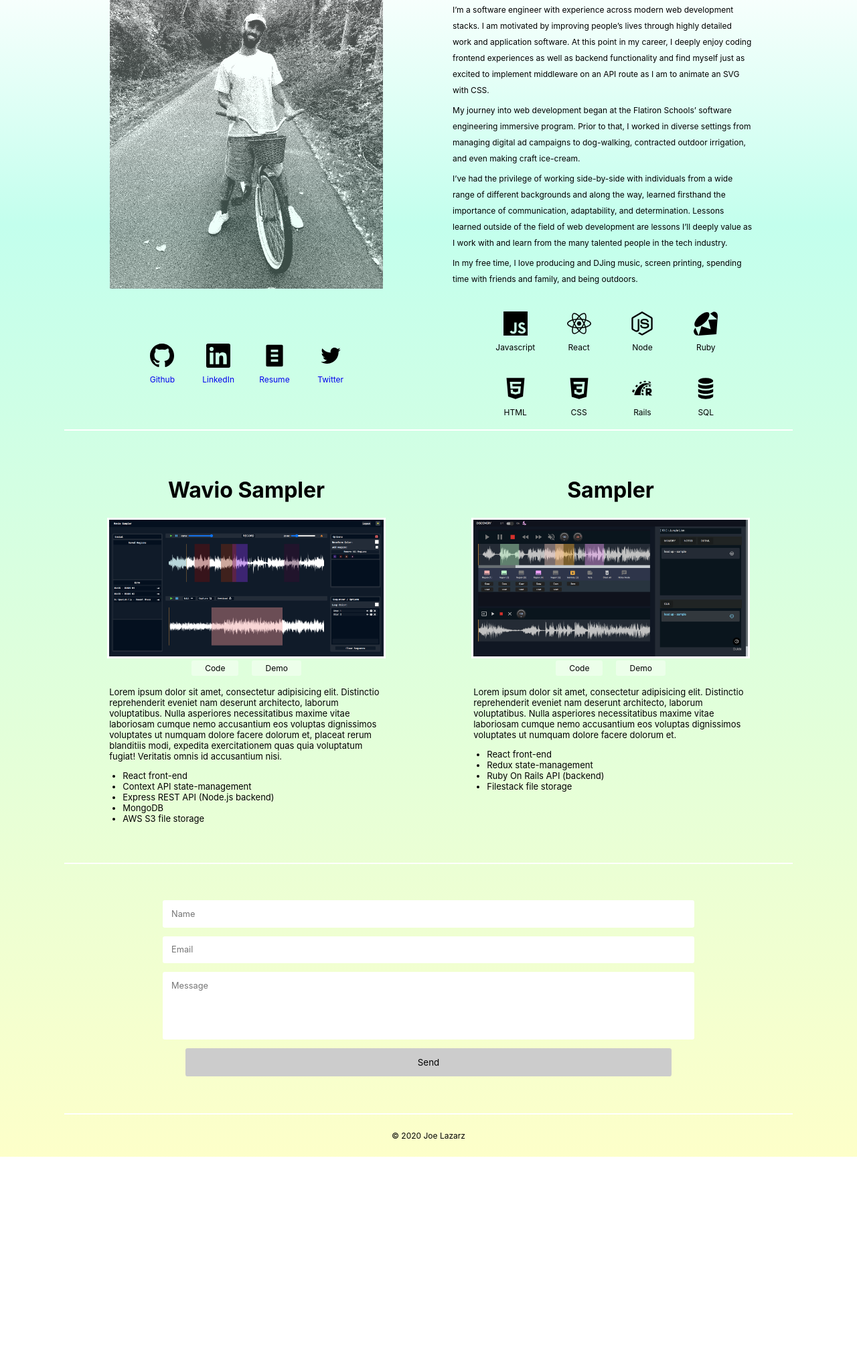
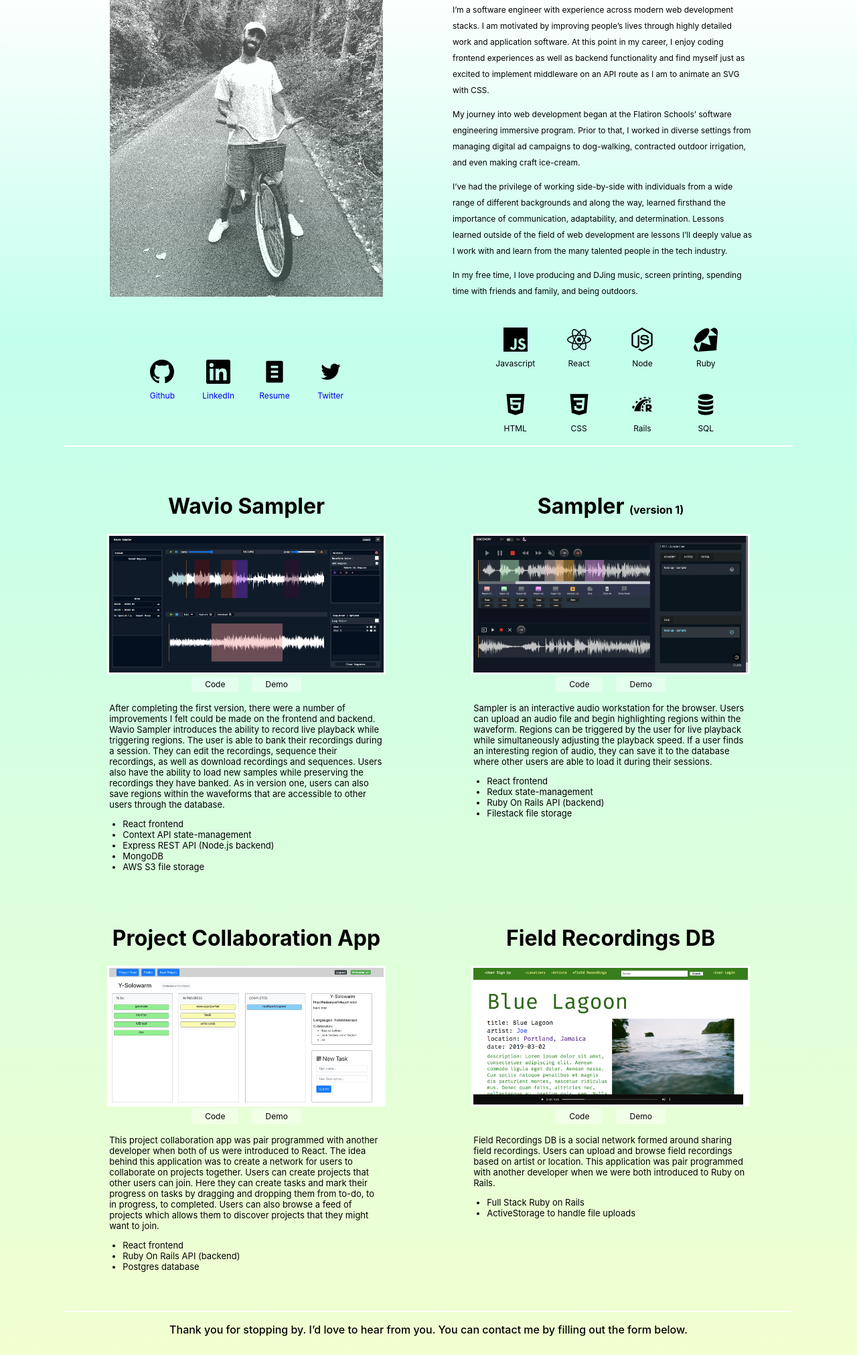
Before and after one commit to joelazarz/jlazarz-site, a website: page dist/index.html in a window 1280 px wide. Shown: the part 206-2229 px from the top of the page at 67% size. Before the commit the page ends 1933 px from the top, so only its background shows below. Drawn offline with Linux system fonts and the light colour scheme.

Commit message:
projects

```diff
--- a/dist/index.html
+++ b/dist/index.html
@@ -34,10 +34,18 @@
       <div class="my-bio">
         <h1 class="greeting"></h1>
         <div id="bio-text">
-          <p>I’m a software engineer with experience across modern web development stacks. I am motivated by improving people’s lives through highly detailed work and application software. At this point in my career, I deeply enjoy coding frontend experiences as well as backend functionality and find myself just as excited to implement middleware on an API route as I am to animate an SVG with CSS. </p>
-          <p>My journey into web development began at the Flatiron Schools’ software engineering immersive program. Prior to that, I worked in diverse settings from managing digital ad campaigns to dog-walking, contracted outdoor irrigation, and even making craft ice-cream. </p>
-          <p>I’ve had the privilege of working side-by-side with individuals from a wide range of different backgrounds and along the way, learned firsthand the importance of communication, adaptability, and determination. Lessons learned outside of the field of web development are lessons I’ll deeply value as I work with and learn from the many talented people in the tech industry.</p>
-          <p>In my free time, I love producing and DJing music, screen printing, spending time with friends and family, and being outdoors. </p>
+          <p>
+            I’m a software engineer with experience across modern web development stacks. I am motivated by improving people’s lives through highly detailed work and application software. At this point in my career, I enjoy coding frontend experiences as well as backend functionality and find myself just as excited to implement middleware on an API route as I am to animate an SVG with CSS.
+          </p>
+          <p>
+            My journey into web development began at the Flatiron Schools’ software engineering immersive program. Prior to that, I worked in diverse settings from managing digital ad campaigns to dog-walking, contracted outdoor irrigation, and even making craft ice-cream.
+          </p>
+          <p>
+            I’ve had the privilege of working side-by-side with individuals from a wide range of different backgrounds and along the way, learned firsthand the importance of communication, adaptability, and determination. Lessons learned outside of the field of web development are lessons I’ll deeply value as I work with and learn from the many talented people in the tech industry.
+          </p>
+          <p>
+            In my free time, I love producing and DJing music, screen printing, spending time with friends and family, and being outdoors.
+          </p>
         </div>
       </div>
 
@@ -108,6 +116,7 @@
 
       <!-- Projects -->
     <div class="projects" id="projects" title="Projects">
+
       <div class="project-space">
         <h1>Wavio Sampler</h1>
         <img src="./public/wavio-sampler-ss.png" alt="Wavio Sampler" class="project-img">
@@ -117,10 +126,10 @@
         </div>
         <div class="project-detail">
           <p>
-            Lorem ipsum dolor sit amet, consectetur adipisicing elit. Distinctio reprehenderit eveniet nam deserunt architecto, laborum voluptatibus. Nulla asperiores necessitatibus maxime vitae laboriosam cumque nemo accusantium eos voluptas dignissimos voluptates ut numquam dolore facere dolorum et, placeat rerum blanditiis modi, expedita exercitationem quas quia voluptatum fugiat! Veritatis omnis id accusantium nisi.
+            After completing the first version, there were a number of improvements I felt could be made on the frontend and backend. Wavio Sampler introduces the ability to record live playback while triggering regions. The user is able to bank their recordings during a session. They can edit the recordings, sequence their recordings, as well as download recordings and sequences. Users also have the ability to load new samples while preserving the recordings they have banked. As in version one, users can also save regions within the waveforms that are accessible to other users through the database.
           </p>
           <ul>
-            <li>React front-end</li>
+            <li>React frontend</li>
             <li>Context API state-management</li>
             <li>Express REST API (Node.js backend)</li>
             <li>MongoDB</li>
@@ -128,8 +137,9 @@
           </ul>
         </div>
       </div>
+
       <div class="project-space">
-        <h1>Sampler</h1>
+        <h1>Sampler <span style='font-size: 0.5em'>(version 1)</span></h1>
         <img src="./public/sampler-ss.png" alt="Sampler" class="project-img">
         <div class="project-link-space">
           <a href="https://github.com/joelazarz/samplr-frontend" target="_blank" rel="noopener">Code</a>
@@ -137,20 +147,59 @@
         </div>
         <div class="project-detail">
           <p>
-            Lorem ipsum dolor sit amet, consectetur adipisicing elit. Distinctio reprehenderit eveniet nam deserunt architecto, laborum voluptatibus. Nulla asperiores necessitatibus maxime vitae laboriosam cumque nemo accusantium eos voluptas dignissimos voluptates ut numquam dolore facere dolorum et.
+            Sampler is an interactive audio workstation for the browser. Users can upload an audio file and begin highlighting regions within the waveform. Regions can be triggered by the user for live playback while simultaneously adjusting the playback speed. If a user finds an interesting region of audio, they can save it to the database where other users are able to load it during their sessions.
           </p>
           <ul>
-            <li>React front-end</li>
+            <li>React frontend</li>
             <li>Redux state-management</li>
             <li>Ruby On Rails API (backend)</li>
             <li>Filestack file storage</li>
           </ul>
         </div>
       </div>
+
+      <div class="project-space">
+        <h1>Project Collaboration App</h1>
+        <img src="./public/collaborator-ss.png" alt="Collaborator" class="project-img">
+        <div class="project-link-space">
+          <a href="https://github.com/joelazarz/samplr-frontend" target="_blank" rel="noopener">Code</a>
+          <a href="" target="_blank">Demo</a>
+        </div>
+        <div class="project-detail">
+          <p>
+            This project collaboration app was pair programmed with another developer when both of us were introduced to React. The idea behind this application was to create a network for users to collaborate on projects together. Users can create projects that other users can join. Here they can create tasks and mark their progress on tasks by dragging and dropping them from to-do, to in progress, to completed. Users can also browse a feed of projects which allows them to discover projects that they might want to join.
+          </p>
+          <ul>
+            <li>React frontend</li>
+            <li>Ruby On Rails API (backend)</li>
+            <li>Postgres database</li>
+          </ul>
+        </div>
+      </div>
+
+      <div class="project-space">
+        <h1>Field Recordings DB</h1>
+        <img src="./public/fieldrecordings-db-ss.png" alt="FieldRecordings-db" class="project-img">
+        <div class="project-link-space">
+          <a href="https://github.com/joelazarz/samplr-frontend" target="_blank" rel="noopener">Code</a>
+          <a href="" target="_blank">Demo</a>
+        </div>
+        <div class="project-detail">
+          <p>
+            Field Recordings DB is a social network formed around sharing field recordings. Users can upload and browse field recordings based on artist or location. This application was pair programmed with another developer when we were both introduced to Ruby on Rails.
+          </p>
+          <ul>
+            <li>Full Stack Ruby on Rails</li>
+            <li>ActiveStorage to handle file uploads</li>
+          </ul>
+        </div>
+      </div>
+
     </div>
 
       <!-- Contact -->
     <div class="contact" id="contact" title="Contact">
+      <div id="contact-text">Thank you for stopping by. I’d love to hear from you. You can contact me by filling out the form below.</div>
       <form id="contact-form" name="contact-form" method="POST" action="/.netlify/functions/subscribe" data-netlify="true" netlify-honeypot="bot-field">
         <label for="name">Name:</label>
         <input type="text" name="name" id="name" tabindex="0" placeholder="Name" required>
--- a/dist/style.css
+++ b/dist/style.css
@@ -18,6 +18,8 @@ a:visited {
   .projects,
   .contact {
     grid-template-columns: auto !important;
+    min-width: 100vw;
+    max-width: 100vw;
   }
 
   .content {
@@ -28,6 +30,7 @@ a:visited {
   .my-bio {
     grid-row-start: 3;
     grid-row-end: 4;
+    margin: auto;
   }
 
   /* Mobile Projects */
@@ -183,7 +186,7 @@ nav a {
 }
 
 #bio-text > p {
-  margin: 0.5em 0;
+  margin: 1em 0;
 }
 
 .my-bio ::selection {
@@ -250,10 +253,16 @@ nav a {
   grid-template-columns: 1fr;
 }
 
+#contact-text {
+  font-family: inherit;
+  font-weight: 500;
+  margin: 1em 0 0 0;
+}
+
 #contact-form {
   display: flex;
   flex-direction: column;
-  margin: 3em 0em;
+  margin: 2em 0em;
 }
 
 /* hidden form labels */
```
Also changed, not shown: dist/public/collaborator-ss.png (added), dist/public/fieldrecordings-db-ss.png (added).
